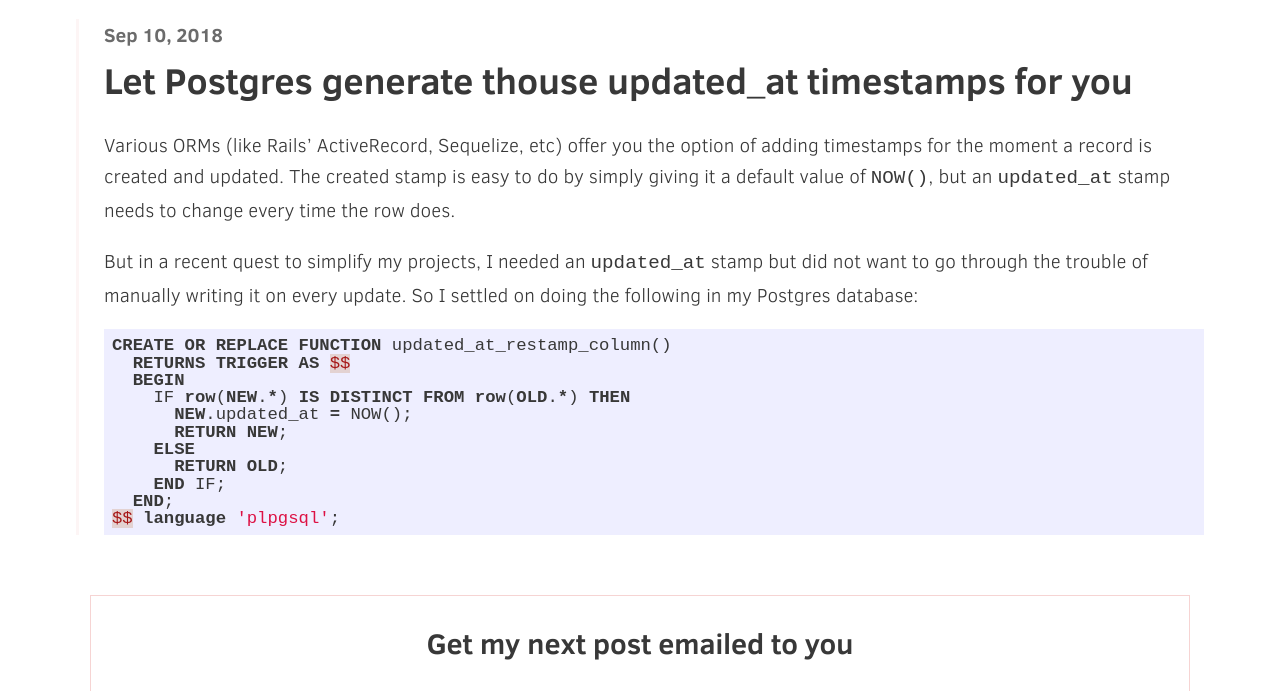
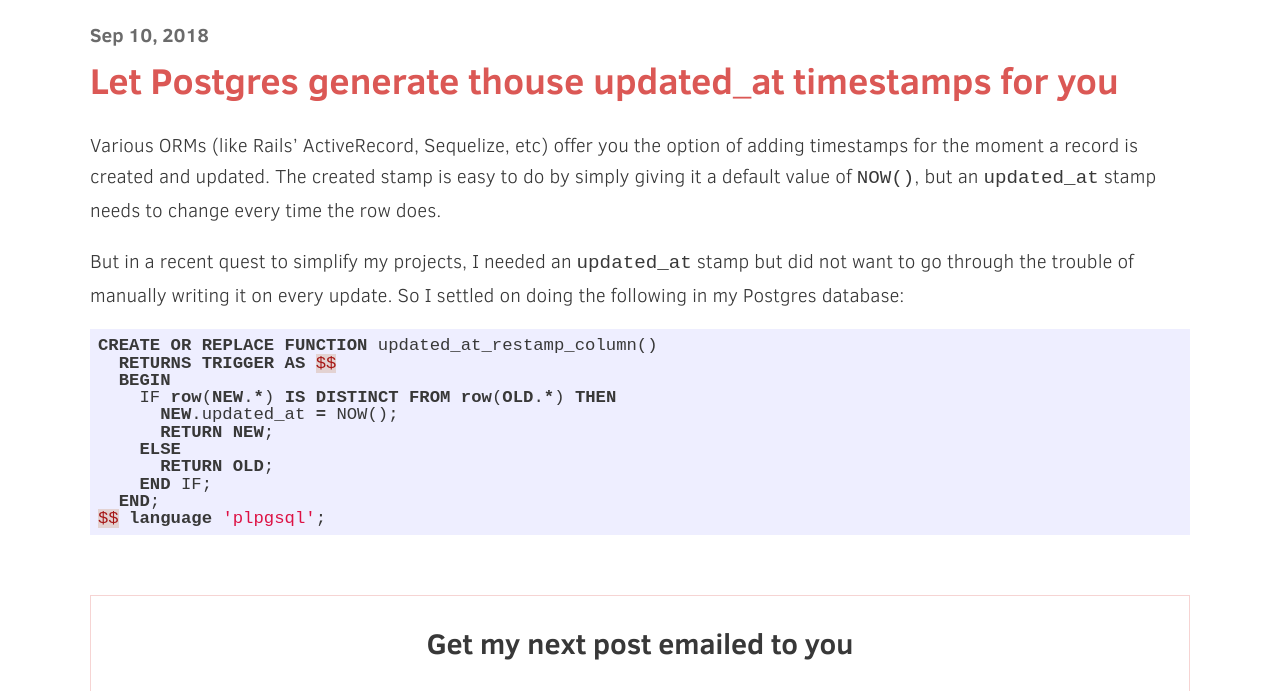
Before and after one commit to mtimofiiv/80days.in, a Jekyll site: the page built from _posts/2018-09-14-automatic-updated_at-stamps-in-postgres.markdown, in a window 1280 px wide. Shown: the part 500-1191 px from the top of the page. Built offline with Jekyll 4.4.1, drawn with Linux system fonts in a browser that asks for light colours; comment, search, counter and statistics services are not loaded; grey boxes are pictures that could not be loaded.

Commit message:
adding new story

```diff
--- a/_config.yml
+++ b/_config.yml
@@ -39,7 +39,8 @@
   - Gemfile
   - Gemfile.lock
 
-mike_location: Amsterdam
+mike_location: Malta
+mike_location_flag: 🇲🇹
 
 feed:
   categories:
--- a/_includes/about.html
+++ b/_includes/about.html
@@ -7,7 +7,9 @@
     <div class="content">
       <h2>About the author</h2>
       <p>
-        I (<a href="https://fiiv.io">@fiiv</a>) am a digital nomad and a web developer, currently in <span class="highlight">{{ site.mike_location }}</span>.
+        I (<a href="https://fiiv.io">@fiiv</a>) am a digital nomad and a web developer, currently in&nbsp;
+        {% if site.mike_location_flag %}<span class="where-flag">{{site.mike_location_flag}}</span>&nbsp;{%endif%}
+        <span class="highlight">{{ site.mike_location }}</span>.
       </p>
       <p>
         If you want to talk about travel, tech, code, your project, or anything else under the sun, let's grab a ☕️  or 🍺 or anything else.
--- a/_sass/layout.scss
+++ b/_sass/layout.scss
@@ -89,19 +89,27 @@
 }
 
 article {
-  padding-left: 25px;
-  border-left: lighten($highlight-color, 38%) solid 3px;
-
   h1 {
     padding: 0;
     margin: 0;
     font-size: 190%;
+    color: $highlight-color;
+
   }
 
   .date {
     color: lighten($base-font-color, 20%);
     font-weight: bold;
     margin-bottom: 0;
+  }
+
+  img {
+    max-width: 90%;
+    margin: 0 auto;
+    display: block;
+    border-radius: 4px;
+    box-shadow: 0 2px 3px rgba(10,10,10,0.1), 0 0 0 1px rgba(10,10,10,0.1);
+    border: 10px solid white;
   }
 }
 
@@ -187,6 +195,18 @@
       background: inherit;
       color: inherit;
     }
+
+    .where-flag {
+      border-radius: 50%;
+      background: lighten($highlight-color, 30%);
+      width: 1.5em;
+      height: 1.5em;
+      font-size: 1em;
+      display: inline-block;
+      text-align: center;
+      position: relative;
+      top: 2px;
+    }
   }
 }
 
```
Also changed, not shown: _posts/2018-12-30-it-has-been-2-weeks-on-the-road.markdown (added, +32 -0 lines), assets/images/malta-fountain.jpg (added), assets/images/malta-seapuppy-share.jpg (added), assets/images/malta-seapuppy.jpg (added), 1 other file.
